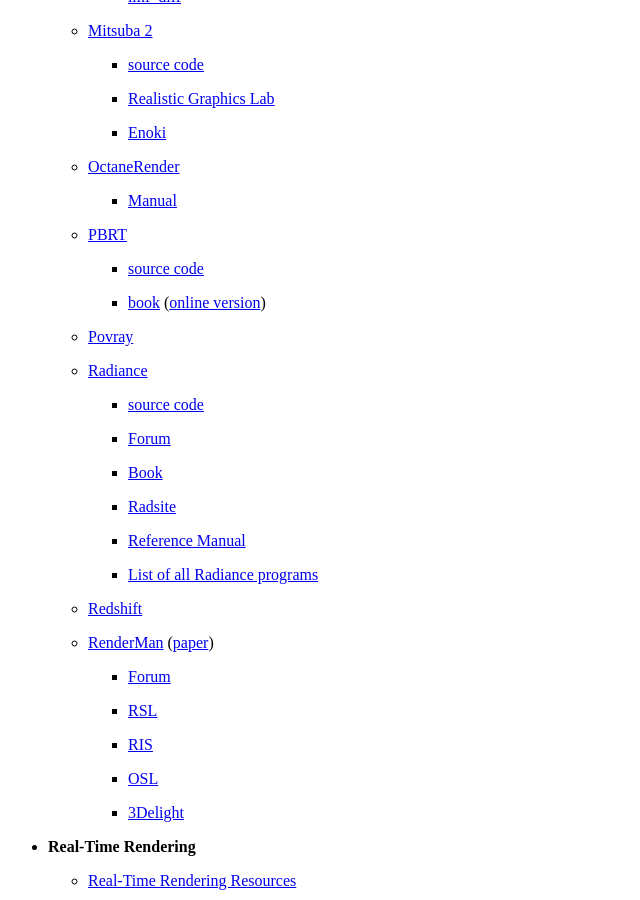
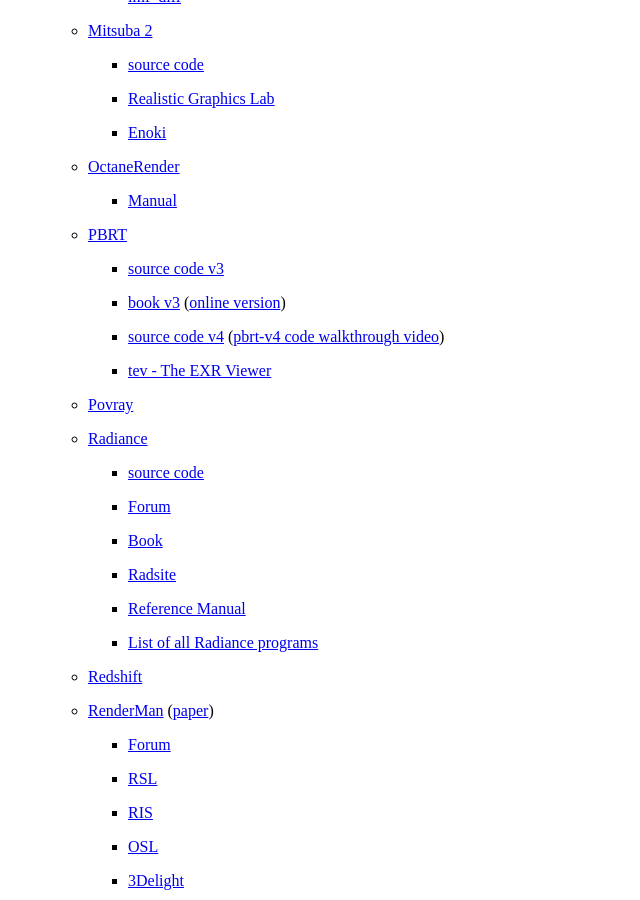
Before and after one commit to wahn/jan_walter_org, a Jekyll site: the page built from links/index.md, in a window 1280 px wide and 900 px high, scrolled down 2301 px. Shown: the whole window, without its empty margins (0-640 px from the left). Built offline with Jekyll 4.4.1, drawn with Linux system fonts in a browser that asks for light colours; Markdown is read by kramdown in place of the engine named in the settings.

Commit message:
Links for v4 of the PBRT renderer (C++ version).

```diff
--- a/links/index.md
+++ b/links/index.md
@@ -161,9 +161,14 @@
 
     - [PBRT](http://www.pbrt.org)
 
-        + [source code](https://github.com/mmp/pbrt-v3)
+        + [source code v3](https://github.com/mmp/pbrt-v3)
 
-        + [book](https://www.pbrt.org) ([online version](http://www.pbr-book.org))
+        + [book v3](https://www.pbrt.org) ([online version](http://www.pbr-book.org))
+
+        + [source code v4](https://github.com/mmp/pbrt-v4) ([pbrt-v4
+          code walkthrough video](https://youtu.be/AXuk7bmhZ2g))
+
+        + [tev - The EXR Viewer](https://github.com/Tom94/tev)
 
     - [Povray](http://www.povray.org)
 
```
